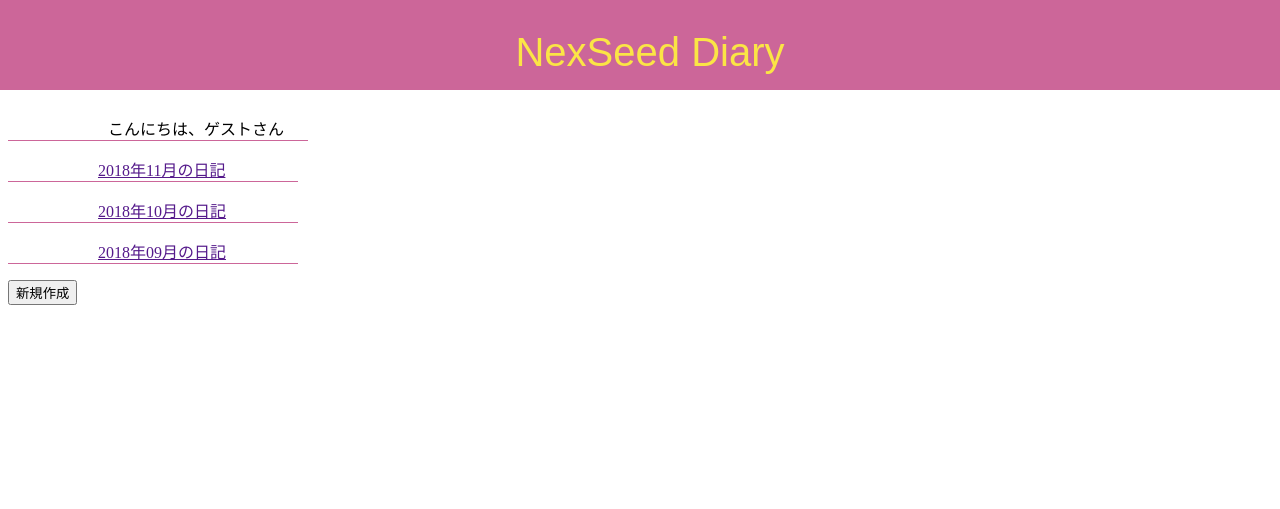
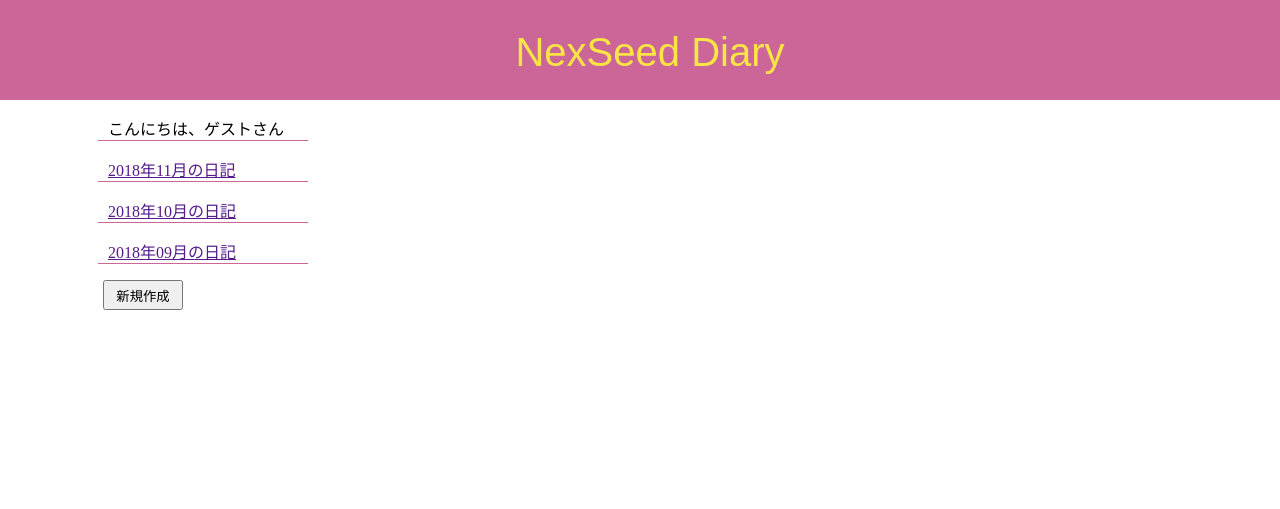
Before and after one commit to KitanoChihiro/assignment3week, a PHP site: page / in a window 1280 px wide. Shown: the top 509 px of the page. Run offline with PHP 8.4, Linux system fonts and the light colour scheme; data that the repository does not hold is empty.

Commit message:
デザインの変更

```diff
--- a/index.css
+++ b/index.css
@@ -1,37 +1,32 @@
 
-.header{
-    position: fixed;    /* ヘッダーを固定する */
-    top: 0;             /* 上部から配置の基準位置を決める */
-    left: 0;            /* 左から配置の基準位置を決める */
-    width: 100%;        /* ヘッダーの横幅を指定する */
-    height: 70px;       /* ヘッダーの高さを指定する */
-    padding: 10px;      /* ヘッダーの余白を指定する(上下左右) */
-    color: #000000;     /* フォントの色を指定する */
-    background-color: #cc6699;
-}
-
-.header-logo{
-    padding: 20px;
-    text-align:center;
-    font-size: 40px;
-    color: #FBE545;
-}
 .border{
     width: 100px;
 }
 
 .topic{
     width: 200px;
-    padding-left: 100px;
+    padding-left: 10px;
     padding-top: 20px;
     border-bottom: 1px solid #cc6699;
 
 }
 
+.side-box{
+    display: table-cell;
+}
+
+.category{
+    margin-left: 90px;
+    padding-left: 0px;
+}
+
+.main-box{
+    display: table-cell;
+}
+
 .month{
-    padding-left: 90px;
-    border-bottom:
-    1px solid #cc6699;
+    padding-left: 10px;
+    border-bottom: 1px solid #cc6699;
     width: 200px;
 }
 
@@ -52,13 +47,19 @@
 }*/
 
 .box2{
-    margin-left: auto;
-    margin-bottom: 20px;
+    margin-bottom: 15px;
+    margin-left: 250px;
     width: 1200px;
     height: 150px;
     border: 1px solid;
     position: relative;
     right: 90px;
+}
+
+.new-btn{
+    margin-left: 95px;
+    width: 80px;
+    height:30px;
 }
 
 .btn-delete{
@@ -69,20 +70,3 @@
     background-color: #ffc0cb;
     padding: 10px;
 }
-
-.footer{
-    position: fixed;    /* フッターを固定する */
-    bottom: 0;          /* 上部から配置の基準位置を決める */
-    left: 0;            /* 左から配置の基準位置を決める */
-    width: 100%;        /* フッターの横幅を指定する */
-    padding:10px;       /* フッター内側の余白を指定する(上下左右) */
-    color: #FFFFFF;     /* フッターのフォントの色を指定する */
-    background-color: #cc6699;
-    height: 40px;
-}
-
-.footer-logo{
-    padding: 20px;
-    text-align:center;
-    color: #FBE545;
-}
--- a/index.php
+++ b/index.php
@@ -1,12 +1,13 @@
 <?php
     require_once('dbconnect.php');
     date_default_timezone_set('Asia/Tokyo');
-    $time = intval(date('H:i'));
+    // intval()はintを文字列型として表示してくれる
+    $time = intval(date('H'));
     $day = $time;
 
-    if ('06:00' <= $time && $time<= '11:00') {
+    if ('6' <= $time && $time<= '10') {
         $day = 'おはようございます、ゲストさん';
-    }elseif ('11:01' < $time && $time< '17:59') {
+    }elseif ('11' <= $time && $time<= '17') {
         $day = 'こんにちは、ゲストさん';
     }else{
         $day = 'こんばんは、ゲストさん';
@@ -46,6 +47,7 @@
         <meta charset="UTF-8">
         <title>NexSeed</title>
         <link rel="stylesheet" href="index.css">
+        <link rel="stylesheet" type="text/css" href="style.css">
     </head>
     <body>
         <div class="header">
@@ -56,6 +58,8 @@
         <br>
         <br>
         <br>
+        <div class="side-box">
+        <!-- 月の計算 -->
             <div class="category">
                 <p class="topic"><?php echo $day ?></p>
                 <a href=""><p class = "month" ><?php echo date('Y' . '年' . 'm' . '月の日記', strtotime("now")); ?></p></a>
@@ -64,19 +68,20 @@
             </div>
 
             <div class="btn">
-            <form action="diary.php" method="POST"><button>新規作成</button></form>
+                <form action="diary.php" method="POST"><button class="new-btn">新規作成</button></form>
+            </div>
         </div>
 
-
+        <div class="main-box">
             <?php foreach ($diaries as $diary): ?>
             <div class="box2">
-            <a href=""><p style="font-size: 35px; padding-left: 20px;"><?php echo $diary['title']; ?></p></a>
+                <a href="diary_view.php"><p style="font-size: 35px; padding-left: 20px;"><?php echo $diary['title']; ?></p></a>
                 <span style="padding-left: 20px;"><?php echo $diary['created']; ?></span>
 
             <button class="btn-delete">DELETE</button>
             </div>
             <?php endforeach; ?>
-
+        </div>
 
         <br>
         <div class="footer">
```
Lines whose indentation alone changed are shown as unchanged.
